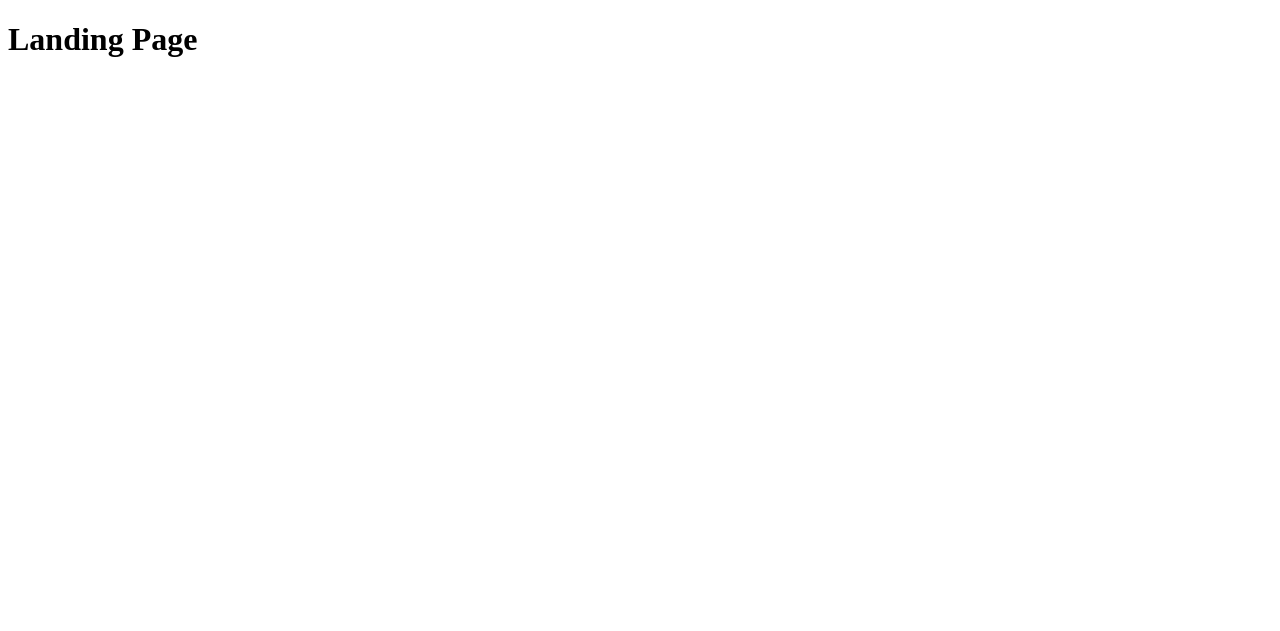
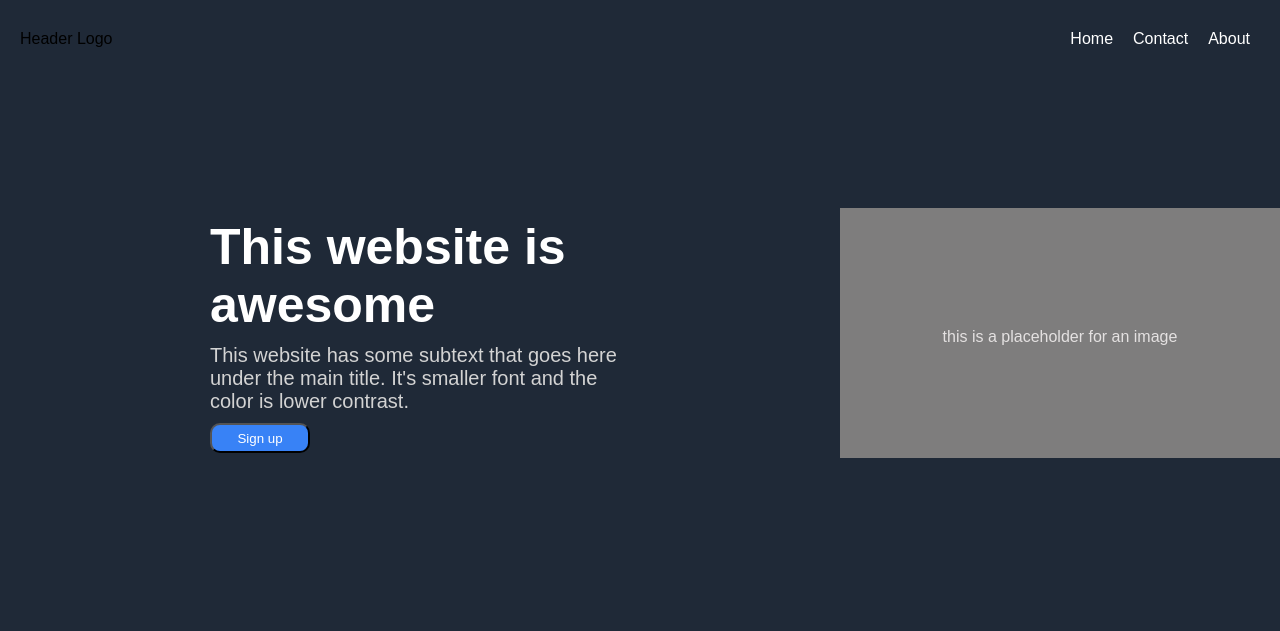
Before and after one commit to azeemraisdeen/Project-Landing-Page, a plain HTML site: page index.html in a window 1280 px wide. Drawn offline with Linux system fonts and the light colour scheme.

Commit message:
Completed 1st container

```diff
--- a/index.html
+++ b/index.html
@@ -4,8 +4,30 @@
     <meta charset="UTF-8">
     <meta name="viewport" content="width=device-width, initial-scale=1.0">
     <title>Landing Page</title>
+    <link rel="stylesheet" href="./styles.css">
 </head>
 <body>
-    <h1>Landing Page</h1>
+    <nav class="navbar">
+        <div class="logo">Header Logo</div>
+        <ol class="nav-links">
+            <li><a href="https://www.google.com" target="_blank">Home</a></li>
+            <li><a href="https://www.google.com" target="_blank">Contact</a></li>
+            <li><a href="https://www.google.com" target="_blank">About</a></li>
+
+        </ol>
+    </nav>
+    <div class="container container1">
+        <div class="content1">
+            <p class="awesome">This website is awesome</p>
+            <p class="subtext">This website has some subtext that goes here under the main title. It's smaller font and the color is lower contrast.</p>
+            <button class="signup">Sign up</button>
+        </div>
+        <div class="content1 content2">
+            <p class="imgplace">this is a placeholder for an image</p>
+
+        </div>
+    </div>
+
+
 </body>
 </html>
--- /dev/null
+++ b/styles.css
@@ -0,0 +1,102 @@
+.navbar{
+    background-color: #1F2937;
+    margin: 0;
+    display: flex;
+    justify-content: space-between;
+    align-items: center;
+
+}
+
+.nav-links{
+    list-style: none;
+    display: flex;
+    margin: 0;
+    padding: 30px;
+    gap:20px;
+}
+
+.nav-links a{
+    color: white;
+    text-decoration: none;
+}
+
+.nav-links a:hover{
+    color: lightgray;
+}
+
+.logo{
+    padding-left: 20px;
+}
+
+body{
+    background-color: #1F2937;
+    margin: 0;
+    font-family: Arial, Helvetica, sans-serif;
+}
+
+.container{
+    height: 500px;
+    width: 100%;
+    margin-top: 50px;
+    display: flex;
+}
+
+.container1{
+    background-color: #1F2937;
+}
+
+.content1{
+
+    margin-left: 200px;
+    padding-top: 3;
+    height: 300px;
+    width: 500px;
+}
+
+.awesome{
+    padding-top: 40px;
+    padding-left: 10px;
+    font-size: 50px;
+    font-weight: bold;
+    margin-bottom: 0;
+    color: white;
+}
+
+.subtext{
+    font-size: 20px;
+    padding: 10px;
+    margin: 0;
+    color: lightgray;
+}
+
+.signup{
+    background-color: #3882F6;
+    color: white;
+    border-radius: 10px;
+    height: 30px;
+    width: 100px;
+    margin-left: 10px;
+
+
+}
+
+.content2{
+    background-color: rgb(126, 125, 125);
+    margin-top: 80px;
+    height: 250px;
+
+}
+
+.imgplace{
+    margin: 120px 50px 120px 50px;
+    text-align: center;
+    color: rgb(228, 225, 225);
+}
+
+.container2{
+    background-color:whitesmoke;
+}
+
+h1{
+    text-align: center;
+}
```
